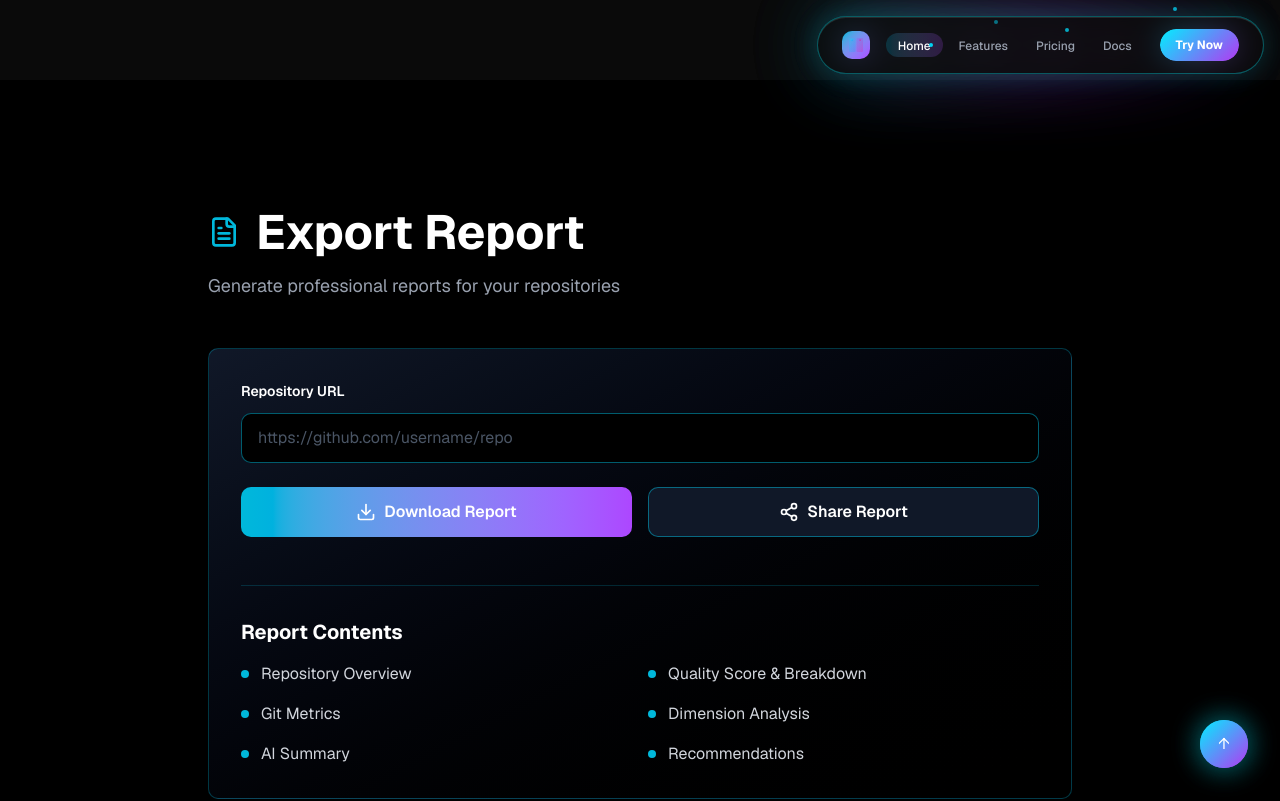
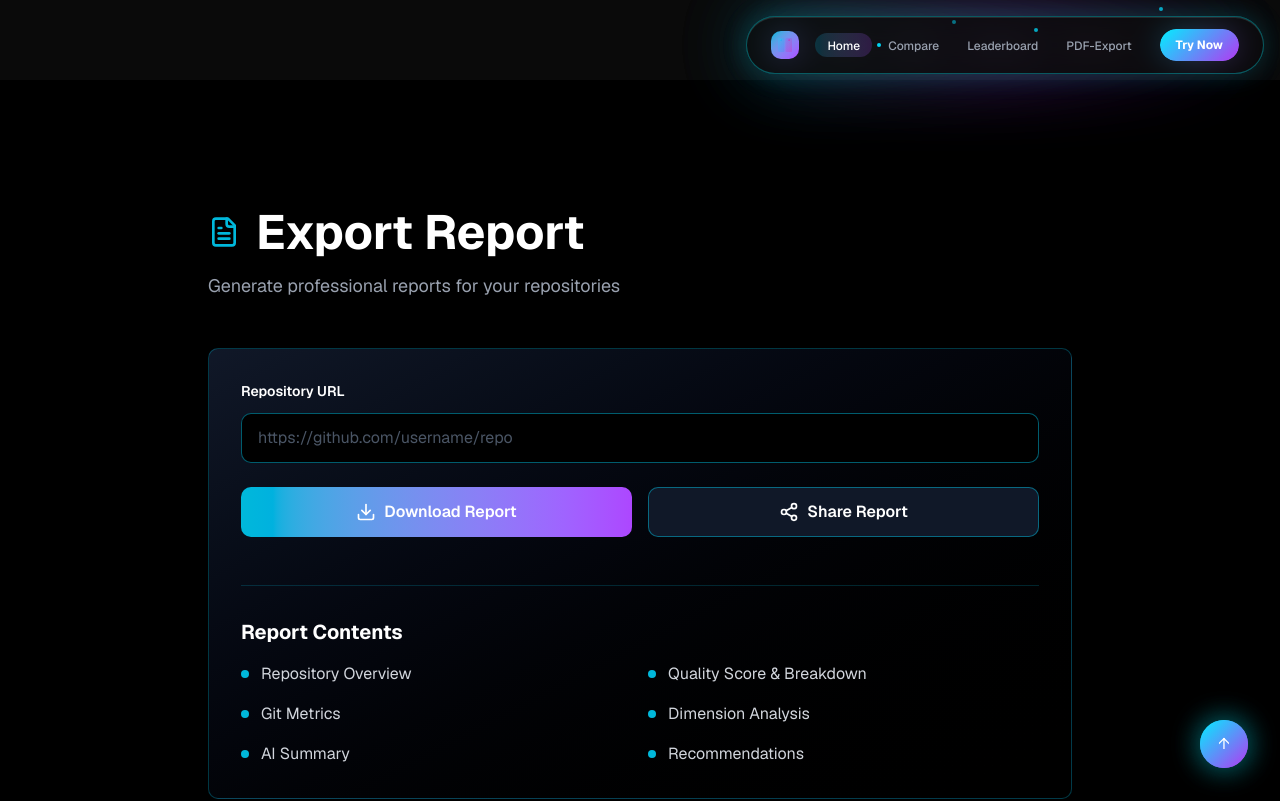
Before and after one commit to Anubhab-Rakshit/repomirror, a Next.js app: page /pdf-export in a window 1280 px wide. Shown: the top 801 px of the page. Built offline with nearby package versions, Linux system fonts and the light colour scheme.

Commit message:
Update navbar.tsx

```diff
--- a/components/navbar.tsx
+++ b/components/navbar.tsx
@@ -19,14 +19,13 @@ export default function Navbar() {
     window.addEventListener("scroll", handleScroll)
     return () => window.removeEventListener("scroll", handleScroll)
   }, [])
-
   const navItems = [
     { label: "Home", href: "/", id: "home" },
-    { label: "Features", href: "/features", id: "features" },
-    { label: "Pricing", href: "#pricing", id: "pricing" },
-    { label: "Docs", href: "/docs", id: "docs" },
+    { label: "Compare", href: "/compare", id: "compare" },
+     { label: "Leaderboard", href: "/leaderboard", id: "leaderboard" },
+      { label: "PDF-Export", href: "/pdf-export", id: "pdf-export" },
+
   ]
-
   const handleMouseMove = (e: React.MouseEvent) => {
     const rect = e.currentTarget.getBoundingClientRect()
     setMousePos({ x: e.clientX - rect.left, y: e.clientY - rect.top })
```
